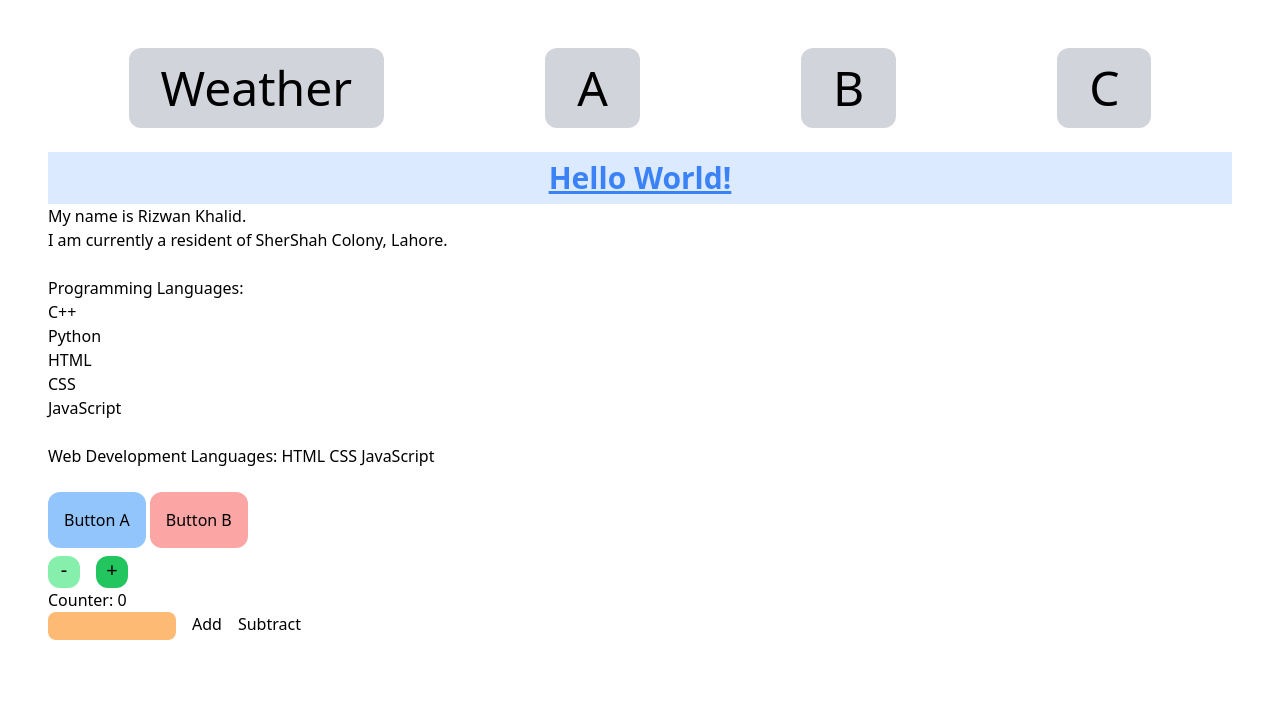
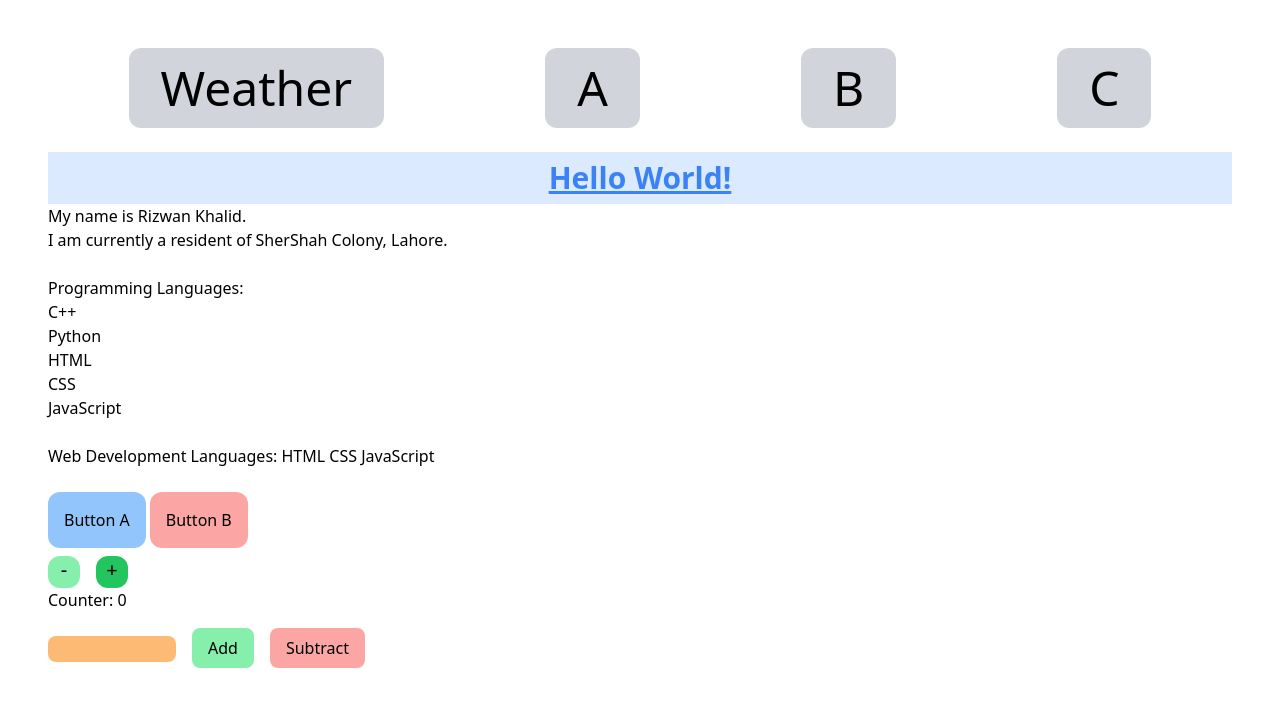
Before and after one commit to Riz-7595/react-basic, a React (Create React App) app: page / in a window 1280 px wide. Shown: the top 706 px of the page. Built offline with nearby package versions, Linux system fonts and the light colour scheme.

Commit message:
add hover/active variants

```diff
--- a/src/pages/HomePage.jsx
+++ b/src/pages/HomePage.jsx
@@ -64,10 +64,10 @@ const HomePage = () => {
       </div>
       <Counter />
       <p>Counter: {count}</p>
-      <form onSubmit={(e) => e.preventDefault()}>
-        <input type="text" value={amount ? amount : ''} onChange={(e) => setAmount(e.target.value)} className='bg-orange-300 rounded-lg px-4 pb-1 w-32 mr-4' />
-        <button onClick={addAmount} className='mr-4'>Add</button>
-        <button onClick={subtractAmount}>Subtract</button>
+      <form onSubmit={(e) => e.preventDefault()} className='mt-4'>
+        <input type="text" value={amount ? amount : ''} onChange={(e) => setAmount(e.target.value)} className='bg-orange-300 rounded-lg px-4 pb-[2px] w-32 mr-4 caret-transparent' />
+        <button onClick={addAmount} className='mr-4 bg-green-300 rounded-lg px-4 py-2 hover:bg-green-400 active:bg-green-500'>Add</button>
+        <button onClick={subtractAmount} className='bg-red-300 rounded-lg px-4 py-2 hover:bg-red-400 active:bg-red-500'>Subtract</button>
       </form>
     </div>
   );
```
